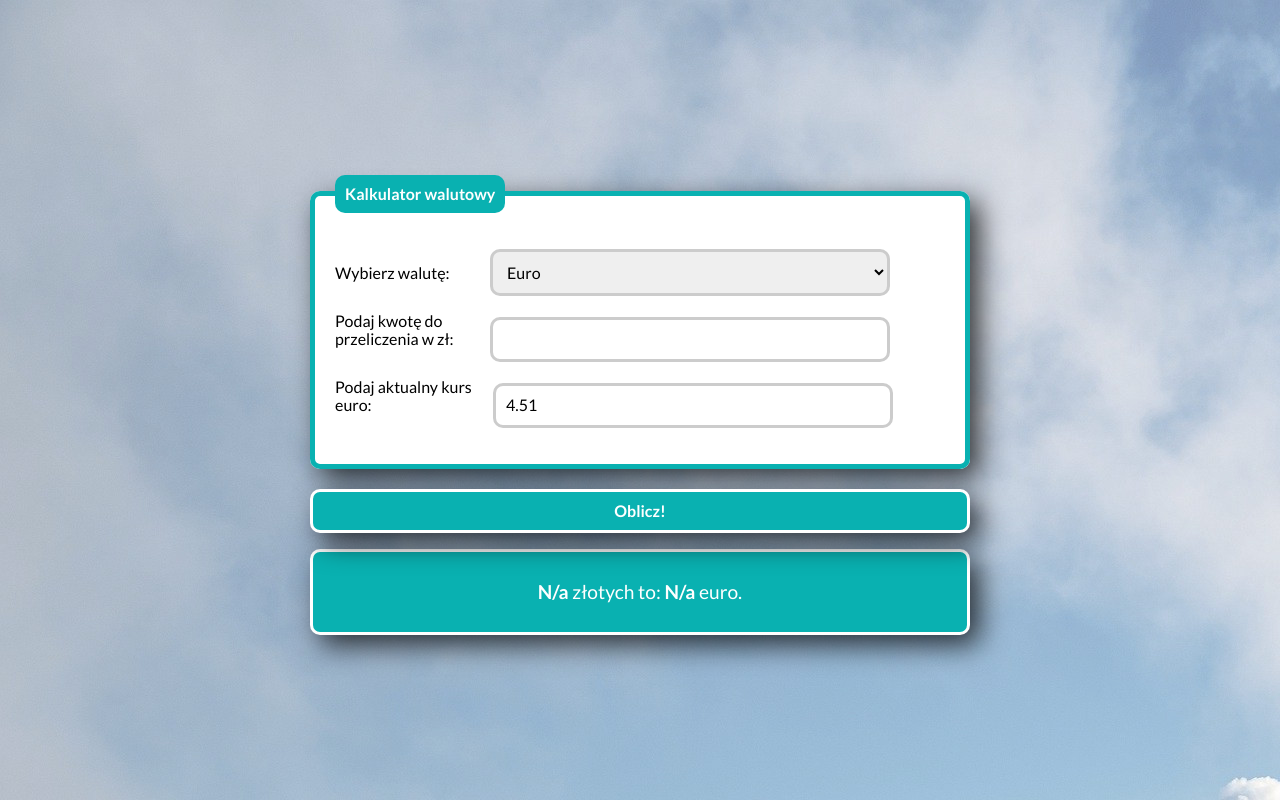
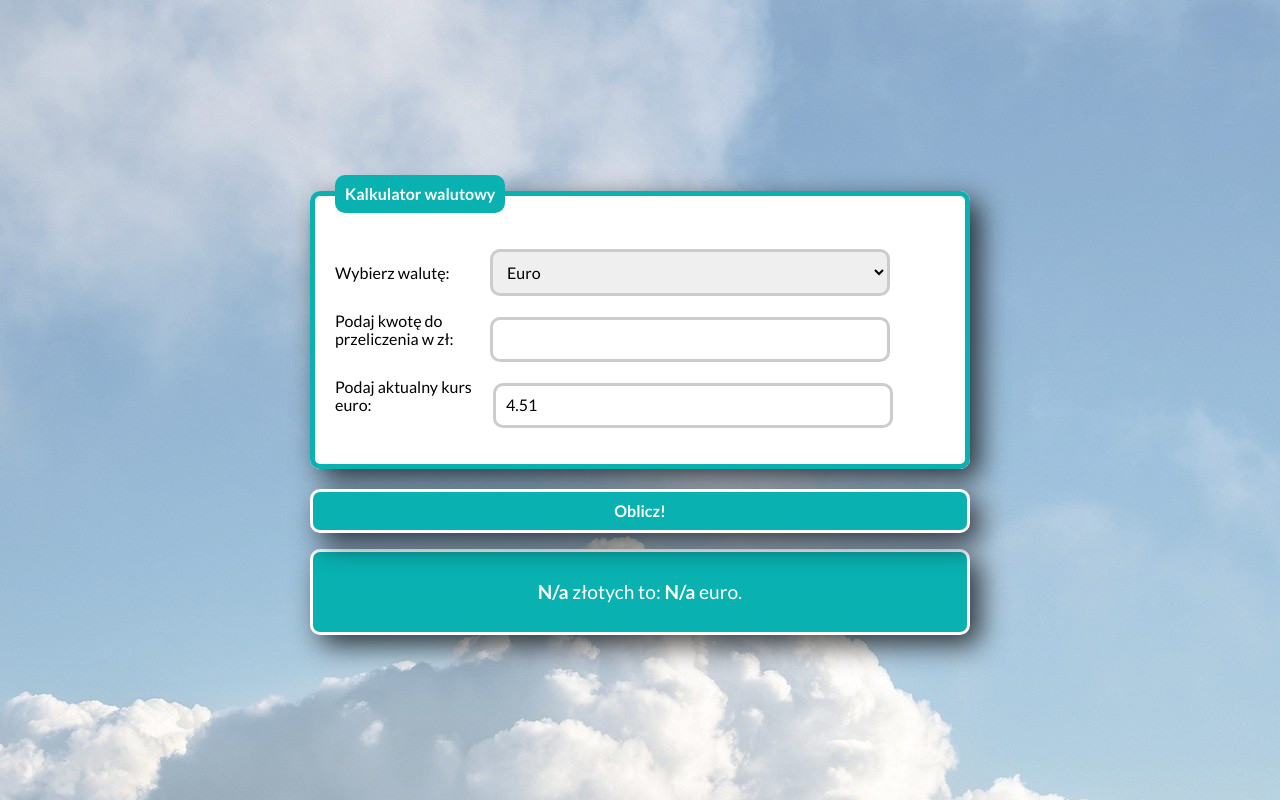
Before and after one commit to Kacper218/currency-calculator, a plain HTML site: page index.html in a window 1280 px wide. Drawn offline with nearby package versions, Linux system fonts and the light colour scheme.

Commit message:
background image improved

```diff
--- a/CSS/style.css
+++ b/CSS/style.css
@@ -15,6 +15,7 @@ html {
     min-height: 100vh;
     font-family: 'Lato', sans-serif;
     background-image: url("../images/background.jpg");
+    background-position: 100%;
 }
 
 @media (max-width: 767px) {
```
